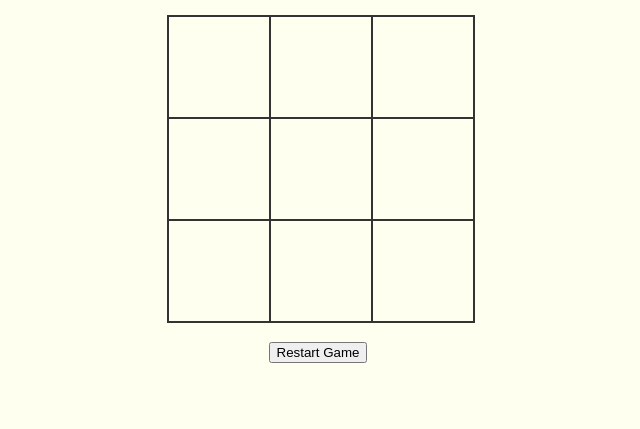
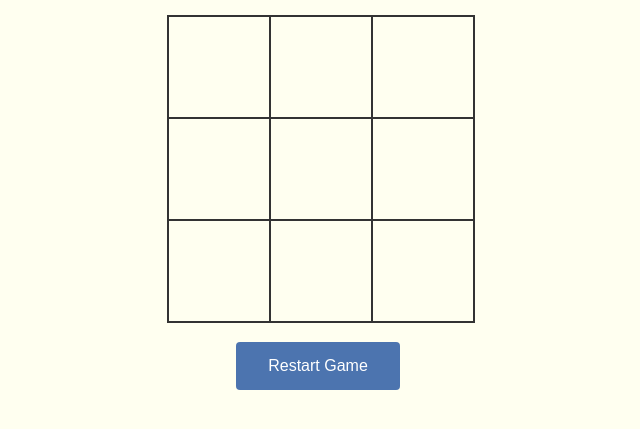
Before and after one commit to Xpshnik/Tic-Tac-Toe, a plain HTML site: page index.html in a window 1280 px wide. Shown: the part 105-534 px from the top of the page, without its empty margins (322-962 px from the left). Drawn offline with nearby package versions, Linux system fonts and the light colour scheme.

Commit message:
Restart button styled

```diff
--- a/css/style.css
+++ b/css/style.css
@@ -34,3 +34,21 @@ main {
 .playerO {
     color: red;
 }
+
+.btn {
+    background-color: #4c74af;
+    border: none;
+    color: white;
+    padding: 15px 32px;
+    text-align: center;
+    text-decoration: none;
+    display: inline-block;
+    font-size: 16px;
+    transition-duration: 0.4s;
+    border-radius: 4px;
+}
+
+.btn:hover {
+    background-color: #4c56af;
+    box-shadow: 0 12px 16px 0 rgba(0,0,0,0.24), 0 17px 50px 0 rgba(0,0,0,0.19);
+}
--- a/index.html
+++ b/index.html
@@ -23,7 +23,7 @@
             <div class="cell"> </div>
         </div>
         <h2 id="outcome"></h2>
-        <button id="restart">Restart Game</button>
+        <button id="restart" class="btn">Restart Game</button>
     </main>
 <script src="https://ajax.googleapis.com/ajax/libs/jquery/3.5.1/jquery.min.js"></script>
 <script src="./js/script.js"></script>
```
